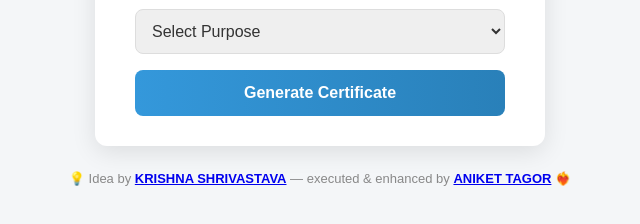
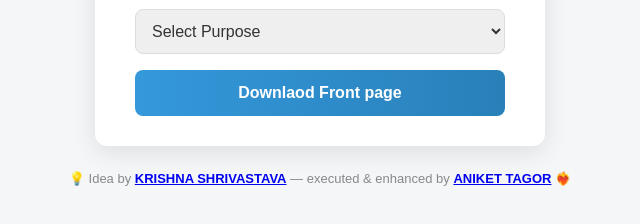
Before and after one commit to anikettagor2/KaamAasaan, a plain HTML site: page index.html in a window 1280 px wide. Shown: the part 558-782 px from the top of the page, 320-960 px from the left. Drawn offline with nearby package versions, Linux system fonts and the light colour scheme.

Commit message:
Update index.html

```diff
--- a/index.html
+++ b/index.html
@@ -134,7 +134,7 @@
         <option value="Project Submission">Project Submission</option>
       </select>
 
-      <input type="submit" value="Generate Certificate">
+      <input type="submit" value="Downlaod Front page">
     </form>
   </div>
 
```
